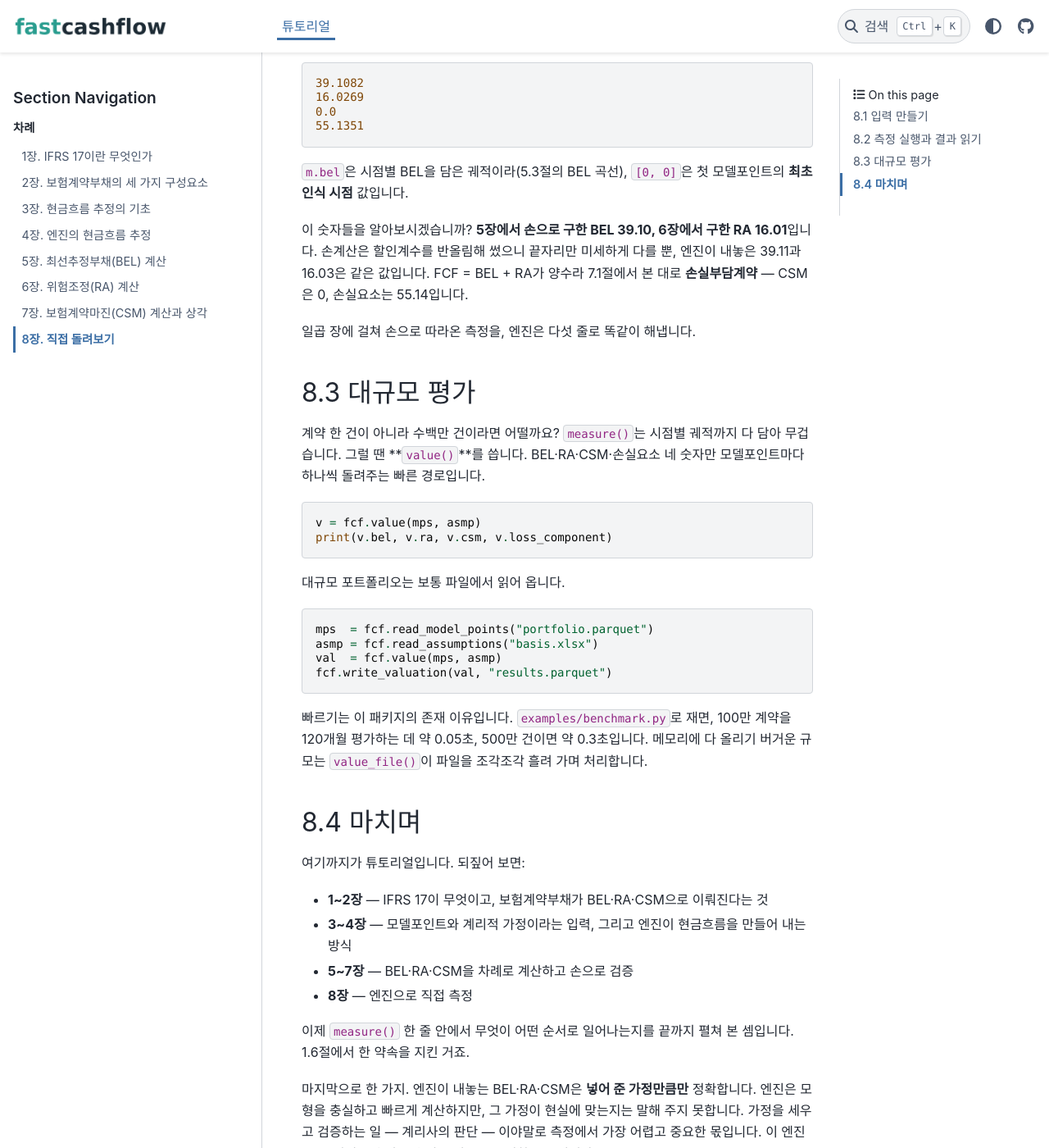
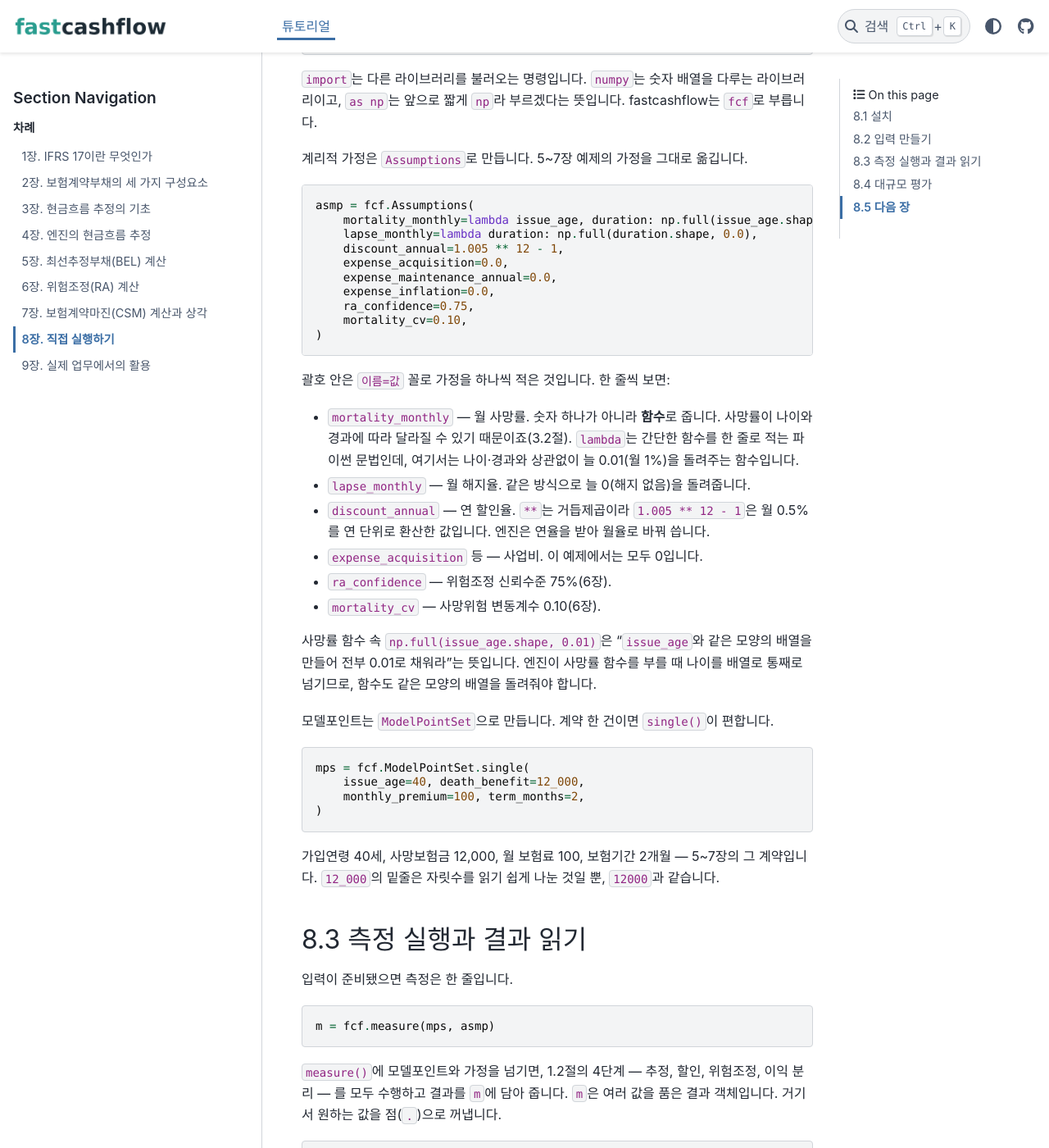
Before and after one commit to seokhoonj/fastcashflow, a Sphinx documentation site: the page built from docs/tutorial/08-hands-on.md, in a window 1280 px wide and 1400 px high, scrolled down 1591 px. Shown: the whole window at 82% size. Built offline with Sphinx 7.4.7 and the PyData theme 0.15.4, drawn with Linux system fonts in a browser that asks for light colours; some of the changed text lies outside the part shown.

Commit message:
Rework tutorial chapter 8 and add chapter 9 on practical use

````diff
--- a/docs/tutorial/08-hands-on.md
+++ b/docs/tutorial/08-hands-on.md
@@ -1,35 +1,84 @@
-# 8장. 직접 돌려보기
+# 8장. 직접 실행하기
 
 ```{admonition} 이 장에서 배우는 것
 :class: tip
 
+- fastcashflow 설치하기
+- 코드를 어디에 쓰고 어떻게 실행하는가
 - 모델포인트와 계리적 가정을 코드로 만들기
-- measure()로 측정을 실행하고 BEL·RA·CSM 읽기
-- value()로 대규모 포트폴리오를 빠르게 평가하기
-- 튜토리얼을 마치며
+- measure()로 측정하고 BEL·RA·CSM 읽기
+- value()와 샘플 데이터로 대규모 평가하기
 ```
 
 1장부터 7장까지, 보험계약부채를 측정한다는 것이 무엇인지 — 추정,
 할인, 위험조정, 이익 분리 — 를 손으로 따라왔습니다. 이 장에서는 그
-계산을 fastcashflow 엔진으로 직접 돌려 봅니다. 5~7장에서 손으로 구한
-바로 그 계약을, 이번엔 코드로요.
+계산을 fastcashflow 엔진으로 직접 실행해 봅니다.
 
-## 8.1 입력 만들기
+파이썬에 익숙하지 않아도 괜찮습니다. 코드는 한 줄씩 풀어 설명하고,
+5~7장에서 손으로 구한 바로 그 계약을 그대로 다룹니다. 끝까지 따라오면
+엔진이 손계산과 같은 답을 내놓는 것을 직접 확인하게 됩니다.
+
+## 8.1 설치
+
+fastcashflow는 **Python 3.10 이상**에서 동작합니다. 먼저 파이썬이
+깔려 있는지 확인합니다. 윈도우는 명령 프롬프트, macOS·리눅스는
+터미널을 열고 다음을 입력하세요.
+
+```
+python --version
+```
+
+`Python 3.10` 이상이 보이면 됩니다. 보이지 않으면 python.org에서
+파이썬을 먼저 설치합니다.
+
+이제 fastcashflow를 설치합니다. **pip**는 파이썬 패키지를 내려받아
+설치해 주는 도구로, 파이썬과 함께 깔려 있습니다. 같은 창에 입력하세요.
+
+```
+pip install fastcashflow[viz]
+```
+
+`[viz]`는 결과를 그리는 내장 차트에 필요한 matplotlib까지 함께
+설치합니다. 차트가 필요 없다면 `[viz]` 없이 설치해도 됩니다. 어느
+쪽이든 numpy·numba·polars 같은 핵심 의존 패키지는 자동으로 들어옵니다.
+
+```{admonition} 가상환경
+:class: note
+
+여러 프로젝트를 다룬다면 프로젝트마다 **가상환경**(virtual
+environment)을 따로 두는 것이 좋습니다. 패키지들이 서로 충돌하지 않게
+해 주는 격리된 공간입니다. 지금은 없이 진행해도 튜토리얼을 따라오는 데
+지장은 없습니다.
+```
+
+설치가 끝났으면 코드를 실행할 차례입니다. 이 장의 파이썬 코드 블록을
+만나는 순서대로 한 파일 — 이를테면 `run.py` — 에 이어 붙인 뒤,
+터미널에서 `python run.py`로 실행하면 됩니다. 한 줄씩 결과를 보고
+싶다면 Jupyter 노트북 같은 대화형 환경을 써도 됩니다.
+
+## 8.2 입력 만들기
 
 엔진의 입력은 둘뿐입니다(1.6절) — **계리적 가정**과 **모델포인트**.
 
-계리적 가정은 `Assumptions`로 만듭니다. 5~7장 예제의 가정 — 월 사망률
-1%, 해지 없음, 월 할인율 0.5%, 사업비 0, 신뢰수준 75%, 사망위험
-변동계수 0.10 — 을 그대로 옮깁니다.
+먼저 두 줄로 필요한 도구를 불러옵니다.
 
 ```python
 import numpy as np
 import fastcashflow as fcf
+```
 
+`import`는 다른 라이브러리를 불러오는 명령입니다. `numpy`는 숫자
+배열을 다루는 라이브러리이고, `as np`는 앞으로 짧게 `np`라 부르겠다는
+뜻입니다. fastcashflow는 `fcf`로 부릅니다.
+
+계리적 가정은 `Assumptions`로 만듭니다. 5~7장 예제의 가정을 그대로
+옮깁니다.
+
+```python
 asmp = fcf.Assumptions(
     mortality_monthly=lambda issue_age, duration: np.full(issue_age.shape, 0.01),
     lapse_monthly=lambda duration: np.full(duration.shape, 0.0),
-    discount_annual=1.005 ** 12 - 1,     # 월 0.5%의 연 환산
+    discount_annual=1.005 ** 12 - 1,
     expense_acquisition=0.0,
     expense_maintenance_annual=0.0,
     expense_inflation=0.0,
@@ -38,10 +87,25 @@ asmp = fcf.Assumptions(
 )
 ```
 
-사망률과 해지율은 숫자가 아니라 **함수**로 줍니다. 나이와 경과기간에
-따라 달라질 수 있기 때문이죠(3.2절). 여기서는 어디서나 같은 값을
-돌려주는 간단한 함수를 썼습니다. 할인율은 엔진이 연 단위로 받으므로,
-5장의 월 0.5%에 해당하는 연율을 넣었습니다.
+괄호 안은 `이름=값` 꼴로 가정을 하나씩 적은 것입니다. 한 줄씩 보면:
+
+- `mortality_monthly` — 월 사망률. 숫자 하나가 아니라 **함수**로
+  줍니다. 사망률이 나이와 경과에 따라 달라질 수 있기 때문이죠(3.2절).
+  `lambda`는 간단한 함수를 한 줄로 적는 파이썬 문법인데, 여기서는
+  나이·경과와 상관없이 늘 0.01(월 1%)을 돌려주는 함수입니다.
+- `lapse_monthly` — 월 해지율. 같은 방식으로 늘 0(해지 없음)을
+  돌려줍니다.
+- `discount_annual` — 연 할인율. `**`는 거듭제곱이라
+  `1.005 ** 12 - 1`은 월 0.5%를 연 단위로 환산한 값입니다. 엔진은
+  연율을 받아 월율로 바꿔 씁니다.
+- `expense_acquisition` 등 — 사업비. 이 예제에서는 모두 0입니다.
+- `ra_confidence` — 위험조정 신뢰수준 75%(6장).
+- `mortality_cv` — 사망위험 변동계수 0.10(6장).
+
+사망률 함수 속 `np.full(issue_age.shape, 0.01)`은 "`issue_age`와 같은
+모양의 배열을 만들어 전부 0.01로 채워라"는 뜻입니다. 엔진이 사망률
+함수를 부를 때 나이를 배열로 통째로 넘기므로, 함수도 같은 모양의
+배열을 돌려줘야 합니다.
 
 모델포인트는 `ModelPointSet`으로 만듭니다. 계약 한 건이면 `single()`이
 편합니다.
@@ -53,9 +117,11 @@ mps = fcf.ModelPointSet.single(
 )
 ```
 
-2개월 정기보험 한 건, 5~7장의 그 계약입니다.
+가입연령 40세, 사망보험금 12,000, 월 보험료 100, 보험기간 2개월 —
+5~7장의 그 계약입니다. `12_000`의 밑줄은 자릿수를 읽기 쉽게 나눈
+것일 뿐, `12000`과 같습니다.
 
-## 8.2 측정 실행과 결과 읽기
+## 8.3 측정 실행과 결과 읽기
 
 입력이 준비됐으면 측정은 한 줄입니다.
 
@@ -63,9 +129,10 @@ mps = fcf.ModelPointSet.single(
 m = fcf.measure(mps, asmp)
 ```
 
-`measure()`는 1.2절의 4단계 — 추정, 할인, 위험조정, 이익 분리 — 를
-모두 수행하고 측정 결과 객체를 돌려줍니다. 거기서 BEL·RA·CSM과
-손실요소를 꺼냅니다.
+`measure()`에 모델포인트와 가정을 넘기면, 1.2절의 4단계 — 추정, 할인,
+위험조정, 이익 분리 — 를 모두 수행하고 결과를 `m`에 담아 줍니다.
+`m`은 여러 값을 품은 결과 객체입니다. 거기서 원하는 값을 점(`.`)으로
+꺼냅니다.
 
 ```python
 print(m.bel[0, 0])           # BEL
@@ -74,6 +141,9 @@ print(m.csm[0, 0])           # CSM
 print(m.loss_component[0])   # 손실요소
 ```
 
+`print()`는 값을 화면에 보여 주는 명령입니다. 실행하면 이렇게
+나옵니다.
+
 ```
 39.1082
 16.0269
@@ -81,59 +151,75 @@ print(m.loss_component[0])   # 손실요소
 55.1351
 ```
 
-`m.bel`은 시점별 BEL을 담은 궤적이라(5.3절의 BEL 곡선), `[0, 0]`은 첫
-모델포인트의 **최초 인식 시점** 값입니다.
+`m.bel`은 한 숫자가 아니라 시점별 BEL을 담은 표입니다(5.3절의 BEL
+곡선). `[0, 0]`은 그 표에서 **첫 번째 모델포인트의 최초 인식 시점**
+값을 골라낸 것입니다. 계약이 하나뿐이니 `[0, 0]`이면 됩니다.
 
-이 숫자들을 알아보시겠습니까? **5장에서 손으로 구한 BEL 39.10,
-6장에서 구한 RA 16.01**입니다. 손계산은 할인계수를 반올림해 썼으니
+이 숫자들을 알아보시겠습니까? 5장에서 손으로 구한 BEL 39.10,
+6장에서 구한 RA 16.01입니다. 손계산은 할인계수를 반올림해 썼으니
 끝자리만 미세하게 다를 뿐, 엔진이 내놓은 39.11과 16.03은 같은
 값입니다. FCF = BEL + RA가 양수라 7.1절에서 본 대로 **손실부담계약** —
 CSM은 0, 손실요소는 55.14입니다.
 
-일곱 장에 걸쳐 손으로 따라온 측정을, 엔진은 다섯 줄로 똑같이 해냅니다.
-
-## 8.3 대규모 평가
-
-계약 한 건이 아니라 수백만 건이라면 어떨까요? `measure()`는 시점별
-궤적까지 다 담아 무겁습니다. 그럴 땐 **`value()`**를 씁니다.
-BEL·RA·CSM·손실요소 네 숫자만 모델포인트마다 하나씩 돌려주는 빠른
-경로입니다.
+지금까지의 코드를 한 파일에 모으면 이게 전부입니다.
 
 ```python
-v = fcf.value(mps, asmp)
-print(v.bel, v.ra, v.csm, v.loss_component)
+import numpy as np
+import fastcashflow as fcf
+
+asmp = fcf.Assumptions(
+    mortality_monthly=lambda issue_age, duration: np.full(issue_age.shape, 0.01),
+    lapse_monthly=lambda duration: np.full(duration.shape, 0.0),
+    discount_annual=1.005 ** 12 - 1,
+    expense_acquisition=0.0,
+    expense_maintenance_annual=0.0,
+    expense_inflation=0.0,
+    ra_confidence=0.75,
+    mortality_cv=0.10,
+)
+mps = fcf.ModelPointSet.single(
+    issue_age=40, death_benefit=12_000,
+    monthly_premium=100, term_months=2,
+)
+m = fcf.measure(mps, asmp)
+print(m.bel[0, 0], m.ra[0, 0], m.csm[0, 0], m.loss_component[0])
 ```
 
-대규모 포트폴리오는 보통 파일에서 읽어 옵니다.
+일곱 장에 걸쳐 손으로 따라온 측정을, 엔진은 이 스무 줄로 똑같이
+해냅니다.
+
+## 8.4 대규모 평가
+
+계약 한 건이 아니라 여러 건이라면 어떨까요? `measure()`는 시점별
+궤적까지 다 담아 무겁습니다. 대규모에는 **`value()`**를 씁니다 —
+모델포인트마다 BEL·RA·CSM·손실요소 네 숫자만 돌려주는 빠른 경로입니다.
+
+직접 해 보려면 입력이 필요한데, 8.2절처럼 코드로 짓는 대신
+fastcashflow에 들어 있는 **샘플 데이터**를 쓰면 됩니다.
 
 ```python
-mps  = fcf.read_model_points("portfolio.parquet")
-asmp = fcf.read_assumptions("basis.xlsx")
+mps  = fcf.load_sample_model_points()
+asmp = fcf.load_sample_assumptions()
 val  = fcf.value(mps, asmp)
-fcf.write_valuation(val, "results.parquet")
+
+print(val.bel)
+print(val.csm)
 ```
 
-빠르기는 이 패키지의 존재 이유입니다. `examples/benchmark.py`로 재면,
-100만 계약을 120개월 평가하는 데 약 0.05초, 500만 건이면 약
-0.3초입니다. 메모리에 다 올리기 버거운 규모는 `value_file()`이 파일을
-조각조각 흘려 가며 처리합니다.
+`load_sample_model_points()`는 패키지에 든 작은 정기보험
+포트폴리오(계약 8건)를, `load_sample_assumptions()`는 그에 맞는 가정을
+돌려줍니다. 파일을 따로 준비할 필요가 없죠. `value()`의 결과는
+모델포인트 순서대로 늘어선 배열이라, 8건이면 길이 8입니다.
 
-## 8.4 마치며
+샘플 8건은 모두 보험료가 보장에 견주어 넉넉히 매겨진 계약이라, BEL이
+음수(이익이 예상됨)이고 CSM이 0보다 크며 손실요소는 0입니다.
 
-여기까지가 튜토리얼입니다. 되짚어 보면:
+속도는 이 패키지의 장점입니다. 100만 계약을 120개월 평가하는 데 약
+0.05초, 500만 건이면 약 0.3초입니다.
 
-- **1~2장** — IFRS 17이 무엇이고, 보험계약부채가 BEL·RA·CSM으로
-  이뤄진다는 것
-- **3~4장** — 모델포인트와 계리적 가정이라는 입력, 그리고 엔진이
-  현금흐름을 만들어 내는 방식
-- **5~7장** — BEL·RA·CSM을 차례로 계산하고 손으로 검증
-- **8장** — 엔진으로 직접 측정
+## 8.5 다음 장
 
-이제 `measure()` 한 줄 안에서 무엇이 어떤 순서로 일어나는지를 끝까지
-펼쳐 본 셈입니다. 1.6절에서 한 약속을 지킨 거죠.
-
-마지막으로 한 가지. 엔진이 내놓는 BEL·RA·CSM은 **넣어 준 가정만큼만**
-정확합니다. 엔진은 모형을 충실하고 빠르게 계산하지만, 그 가정이
-현실에 맞는지는 말해 주지 못합니다. 가정을 세우고 검증하는 일 —
-계리사의 판단 — 이야말로 측정에서 가장 어렵고 중요한 몫입니다. 이
-엔진은 그 판단을 숫자로 옮기는 빠르고 투명한 도구입니다.
+지금까지 계약을 코드로 만들거나 샘플 데이터로 불러와 엔진을 직접
+돌려 봤습니다. 실제 업무에서는 자기 회사의 계약과 가정을 엑셀·CSV
+파일로 다룹니다. 9장에서는 그 파일들이 어떻게 생겼고, 어떻게 읽어
+평가하는지를 봅니다.
--- a/docs/tutorial/index.md
+++ b/docs/tutorial/index.md
@@ -39,8 +39,11 @@
   - 보험계약마진(CSM) 계산과 상각
   - 최초 인식, 손실부담계약, 이자부리와 보장단위 비례 상각
 * - 8
-  - 직접 돌려보기
-  - 모델포인트와 가정을 넣어 BEL·RA·CSM을 산출하고 결과를 읽기
+  - 직접 실행하기
+  - 설치, 입력을 코드로 만들기, measure()·value()로 측정하고 결과 읽기
+* - 9
+  - 실제 업무에서의 활용
+  - 모델포인트·가정 파일의 구조, 파일을 읽어 평가하고 저장하기
 ```
 
 ```{toctree}
````
Also changed, not shown: other parts of docs/tutorial/index.md (+1 -0 lines), docs/tutorial/07-csm.md (+1 -1 lines), docs/tutorial/09-in-practice.md (added, +117 -0 lines).
